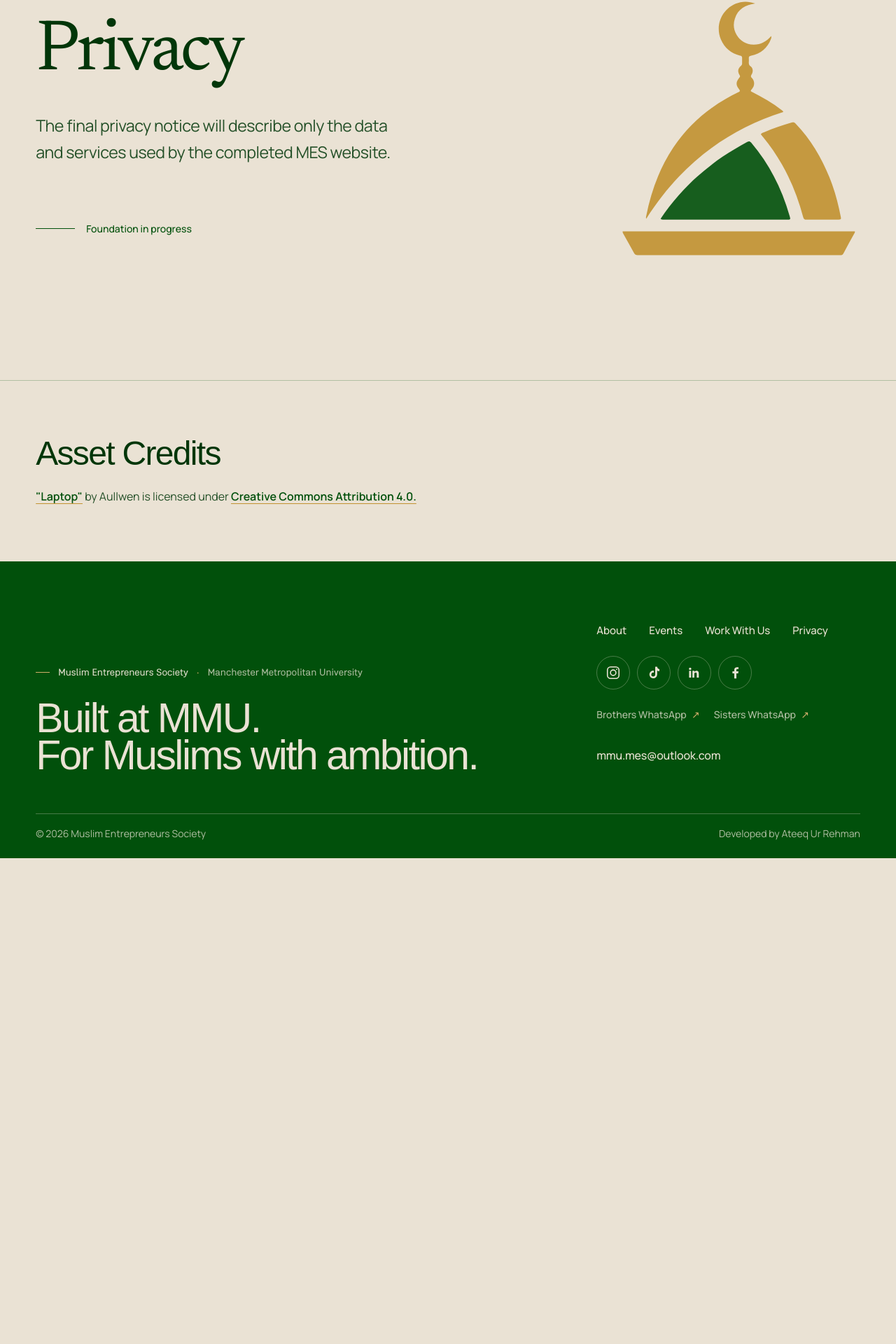
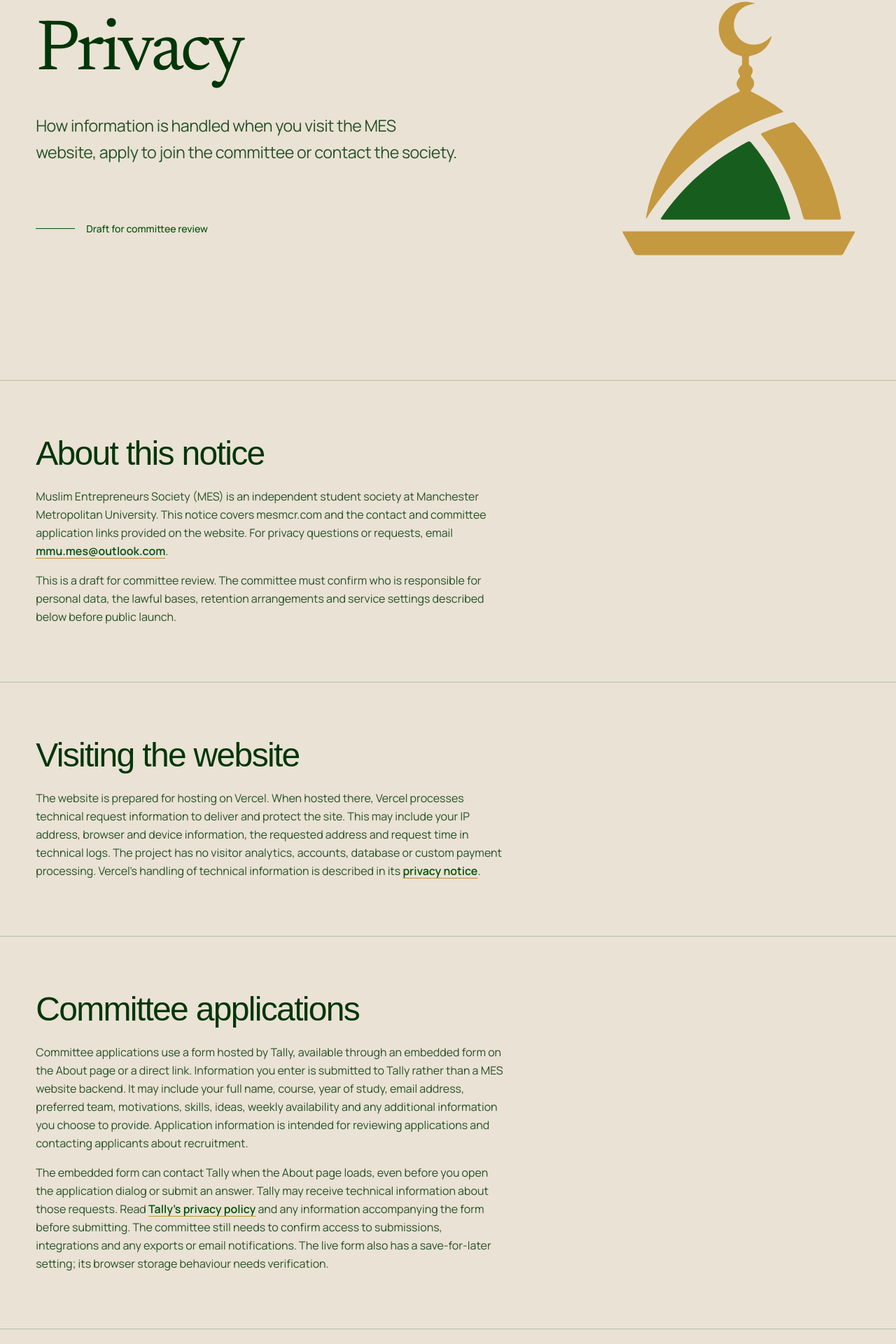
Before and after one commit to ateeqrehman360/MES-Website, a Next.js app: page /privacy in a window 1280 px wide. Shown: the part 257-2177 px from the top of the page at 70% size. Before the commit the page ends 1483 px from the top, so only its background shows below. Built offline with nearby package versions, Linux system fonts and the light colour scheme; a web font is replaced by a local one.

Commit message:
Prepare privacy notice and SEO metadata for MES launch

```diff
--- a/src/app/about/page.tsx
+++ b/src/app/about/page.tsx
@@ -9,7 +9,7 @@
 const description =
   "The Muslim Entrepreneurs Society at Manchester Metropolitan University, founded in 2024.";
 
-export const metadata = createPageMetadata("About", description);
+export const metadata = createPageMetadata("About", description, "/about");
 
 export default function AboutPage() {
   return (
--- a/src/app/events/page.tsx
+++ b/src/app/events/page.tsx
@@ -3,7 +3,7 @@
 const description =
   "Our 2026/27 events programme is taking shape. Check back soon for upcoming events, speakers and experiences from MES.";
 
-export const metadata = createPageMetadata("Events", description);
+export const metadata = createPageMetadata("Events", description, "/events");
 
 export default function EventsPage() {
   return (
--- a/src/app/privacy/page.tsx
+++ b/src/app/privacy/page.tsx
@@ -1,15 +1,200 @@
 import { FoundationPage } from "@/components/sections/foundation-page";
+import { siteConfig } from "@/data/site";
 import { createPageMetadata } from "@/lib/metadata";
 
 const description =
-  "The final privacy notice will describe only the data and services used by the completed MES website.";
+  "How information is handled when you visit the MES website, apply to join the committee or contact the society.";
 
-export const metadata = createPageMetadata("Privacy", description);
+export const metadata = createPageMetadata("Privacy", description, "/privacy");
+
+const linkClass =
+  "font-semibold text-mes-deep-green underline decoration-mes-gold decoration-1 underline-offset-4";
+
+const noticeSections = [
+  {
+    id: "about-this-notice",
+    title: "About this notice",
+    content: (
+      <>
+        <p>
+          Muslim Entrepreneurs Society (MES) is an independent student society at
+          Manchester Metropolitan University. This notice covers mesmcr.com and
+          the contact and committee application links provided on the website.
+          For privacy questions or requests, email{" "}
+          <a href={`mailto:${siteConfig.email}`} className={linkClass}>
+            {siteConfig.email}
+          </a>.
+        </p>
+        <p>
+          This is a draft for committee review. The committee must confirm who is
+          responsible for personal data, the lawful bases, retention arrangements
+          and service settings described below before public launch.
+        </p>
+      </>
+    ),
+  },
+  {
+    id: "visiting-the-website",
+    title: "Visiting the website",
+    content: (
+      <p>
+        The website is prepared for hosting on Vercel. When hosted there, Vercel
+        processes technical request information to deliver and protect the site.
+        This may include your IP address, browser and device information, the
+        requested address and request time in technical logs. The project has no
+        visitor analytics, accounts, database or custom payment processing.
+        Vercel’s handling of technical information is described in its{" "}
+        <a href="https://vercel.com/legal/privacy-notice" className={linkClass}>
+          privacy notice
+        </a>.
+      </p>
+    ),
+  },
+  {
+    id: "committee-applications",
+    title: "Committee applications",
+    content: (
+      <>
+        <p>
+          Committee applications use a form hosted by Tally, available through an
+          embedded form on the About page or a direct link. Information you enter
+          is submitted to Tally rather than a MES website backend. It may include
+          your full name, course, year of study, email address, preferred team,
+          motivations, skills, ideas, weekly availability and any additional
+          information you choose to provide. Application
+          information is intended for reviewing applications and contacting
+          applicants about recruitment.
+        </p>
+        <p>
+          The embedded form can contact Tally when the About page loads, even
+          before you open the application dialog or submit an answer. Tally may
+          receive technical information about those requests. Read{" "}
+          <a href="https://tally.so/help/privacy-policy" className={linkClass}>
+            Tally’s privacy policy
+          </a>{" "}
+          and any information accompanying the form before submitting. The
+          committee still needs to confirm access to submissions, integrations
+          and any exports or email notifications. The live form also has a
+          save-for-later setting; its browser storage behaviour needs verification.
+        </p>
+      </>
+    ),
+  },
+  {
+    id: "email-correspondence",
+    title: "Email correspondence",
+    content: (
+      <p>
+        Email links open your email application. If you email MES, your email
+        provider and the society’s Outlook email service process the message.
+        Your address, message and any attachments are available in the receiving
+        mailbox so that your enquiry can be handled. Send only information
+        relevant to your enquiry. The committee needs to confirm mailbox access,
+        any sharing of correspondence and how messages are retained.
+      </p>
+    ),
+  },
+  {
+    id: "external-services",
+    title: "WhatsApp, social media and other links",
+    content: (
+      <p>
+        The website links to WhatsApp communities, Instagram, TikTok, LinkedIn
+        and Facebook, as well as asset attribution pages. Following a link takes
+        you to another service, whose privacy terms and account settings apply.
+        These social services are linked rather than embedded. Joining a
+        WhatsApp community can make profile or contact information visible to
+        others depending on the service and group settings; check those settings
+        before joining. This website does not receive your social media login
+        details through these links.
+      </p>
+    ),
+  },
+  {
+    id: "cookies-and-resources",
+    title: "Cookies and website resources",
+    content: (
+      <p>
+        The website code does not set first-party cookies or use local storage or
+        session storage. It contains no analytics or advertising scripts. Images,
+        fonts and the 3D laptop are served as website assets; Google Fonts are
+        downloaded during the build and served with the site. The embedded Tally
+        form is a separate third-party resource. Its cookies, storage and other
+        requests depend on Tally and the live form configuration, which need to
+        be checked before launch. This notice does not claim that third-party
+        services or hosting are cookie-free.
+      </p>
+    ),
+  },
+  {
+    id: "committee-confirmation",
+    title: "Details awaiting committee confirmation",
+    content: (
+      <p>
+        The committee must confirm the identity and contact details of the data
+        controller; the lawful basis for each use of personal data; who can
+        access, receive or export it; and how long it is kept, or the criteria for
+        deciding that. It must also confirm any international transfers and
+        applicable safeguards, provider arrangements and whether application
+        answers reveal sensitive information such as religious beliefs. Any such
+        processing needs an appropriate additional condition. No legal basis,
+        retention period or contractual safeguard is asserted in this draft.
+      </p>
+    ),
+  },
+  {
+    id: "your-rights",
+    title: "Your rights and concerns",
+    content: (
+      <>
+        <p>
+          Depending on the circumstances and lawful basis, UK data protection law
+          gives you rights to request access to, correction or deletion of your
+          personal data, restriction of its use and data portability. You may
+          also have a right to object to its use. Where processing relies on
+          consent, you can withdraw that consent. Contact MES using the email
+          above to raise a concern or make a request.
+        </p>
+        <p>
+          You can also complain to the UK Information Commissioner’s Office.
+          Visit the{" "}
+          <a href="https://ico.org.uk/make-a-complaint/" className={linkClass}>
+            ICO complaints page
+          </a>{" "}
+          for information about raising a data protection complaint.
+        </p>
+      </>
+    ),
+  },
+];
 
 export default function PrivacyPage() {
   return (
     <>
-      <FoundationPage title="Privacy" description={description} />
+      <FoundationPage
+        title="Privacy"
+        description={description}
+        status="Draft for committee review"
+      />
+      {noticeSections.map(({ id, title, content }) => (
+        <section
+          key={id}
+          className="site-container border-t border-mes-border py-14 md:py-20"
+          aria-labelledby={id}
+        >
+          <div className="max-w-[var(--measure-copy)]">
+            <h2
+              id={id}
+              className="font-[family-name:var(--font-hero-apparel)] text-4xl font-normal leading-none tracking-[-0.035em] text-mes-green-ink md:text-5xl"
+            >
+              {title}
+            </h2>
+            <div className="mt-6 space-y-4 text-base leading-relaxed text-mes-green-ink/85">
+              {content}
+            </div>
+          </div>
+        </section>
+      ))}
       <section
         className="site-container border-t border-mes-border py-14 md:py-20"
         aria-labelledby="asset-credits-title"
--- /dev/null
+++ b/src/app/robots.ts
@@ -0,0 +1,10 @@
+import type { MetadataRoute } from "next";
+
+import { siteConfig } from "@/data/site";
+
+export default function robots(): MetadataRoute.Robots {
+  return {
+    rules: { userAgent: "*", allow: "/" },
+    sitemap: `${siteConfig.url}/sitemap.xml`,
+  };
+}
--- a/src/app/work-with-us/page.tsx
+++ b/src/app/work-with-us/page.tsx
@@ -6,7 +6,7 @@
 const description =
   "MES works with businesses, founders, speakers and organisations to create meaningful events, conversations and opportunities for Muslim students.";
 
-export const metadata = createPageMetadata("Work With Us", description);
+export const metadata = createPageMetadata("Work With Us", description, "/work-with-us");
 
 export default function WorkWithUsPage() {
   return (
--- a/src/components/sections/foundation-page.tsx
+++ b/src/components/sections/foundation-page.tsx
@@ -3,9 +3,10 @@
 type FoundationPageProps = {
   title: string;
   description: string;
+  status?: string;
 };
 
-export function FoundationPage({ title, description }: FoundationPageProps) {
+export function FoundationPage({ title, description, status = "Foundation in progress" }: FoundationPageProps) {
   return (
     <section className="site-container grid min-h-[calc(100svh-var(--nav-height))] content-center gap-12 py-14 md:py-20 lg:grid-cols-[minmax(0,1fr)_minmax(17rem,0.55fr)] lg:items-center lg:gap-20">
       <div>
@@ -17,7 +18,7 @@
         </p>
         <div className="mt-12 flex items-center gap-4 text-sm font-medium text-mes-deep-green lg:mt-20">
           <span aria-hidden="true" className="h-px w-14 bg-mes-deep-green" />
-          <span>Foundation in progress</span>
+          <span>{status}</span>
         </div>
       </div>
 
--- a/src/data/site.ts
+++ b/src/data/site.ts
@@ -1,6 +1,7 @@
 import type { Route } from "next";
 
 export const siteConfig = {
+  url: "https://mesmcr.com",
   name: "Muslim Entrepreneurs",
   shortName: "MES",
   description:
--- a/src/lib/metadata.ts
+++ b/src/lib/metadata.ts
@@ -2,18 +2,38 @@
 
 import { siteConfig } from "@/data/site";
 
+export const socialImage = {
+  url: "/brand/mes-logo.png",
+  width: 1254,
+  height: 1254,
+  alt: "Muslim Entrepreneurs Society (MES) logo",
+};
+
 export function createPageMetadata(
   title: string,
   description: string,
+  pathname: "/" | "/about" | "/events" | "/work-with-us" | "/privacy",
 ): Metadata {
+  const pageTitle = `${title} | ${siteConfig.shortName}`;
+
   return {
     title,
     description,
+    alternates: { canonical: pathname },
     openGraph: {
-      title: `${title} | ${siteConfig.shortName}`,
+      title: pageTitle,
       description,
+      url: pathname,
       siteName: siteConfig.name,
       type: "website",
+      locale: "en_GB",
+      images: [socialImage],
+    },
+    twitter: {
+      card: "summary",
+      title: pageTitle,
+      description,
+      images: [{ url: socialImage.url, alt: socialImage.alt }],
     },
   };
 }
```
Also changed, not shown: src/app/layout.tsx (+11 -0 lines), src/app/page.tsx (+7 -0 lines), src/app/sitemap.ts (added, +9 -0 lines), 1 other file (tests, documents, lock files or other folders).
